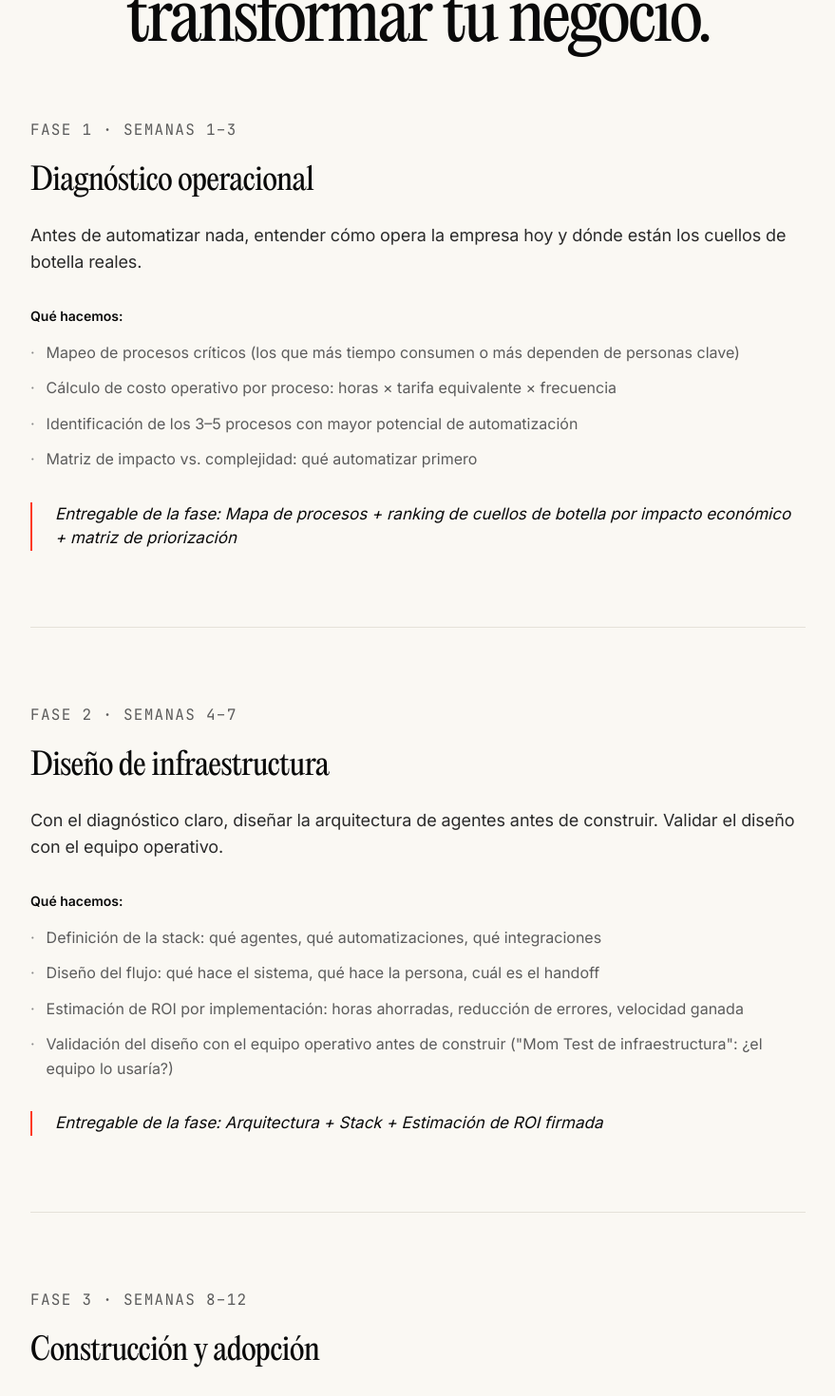
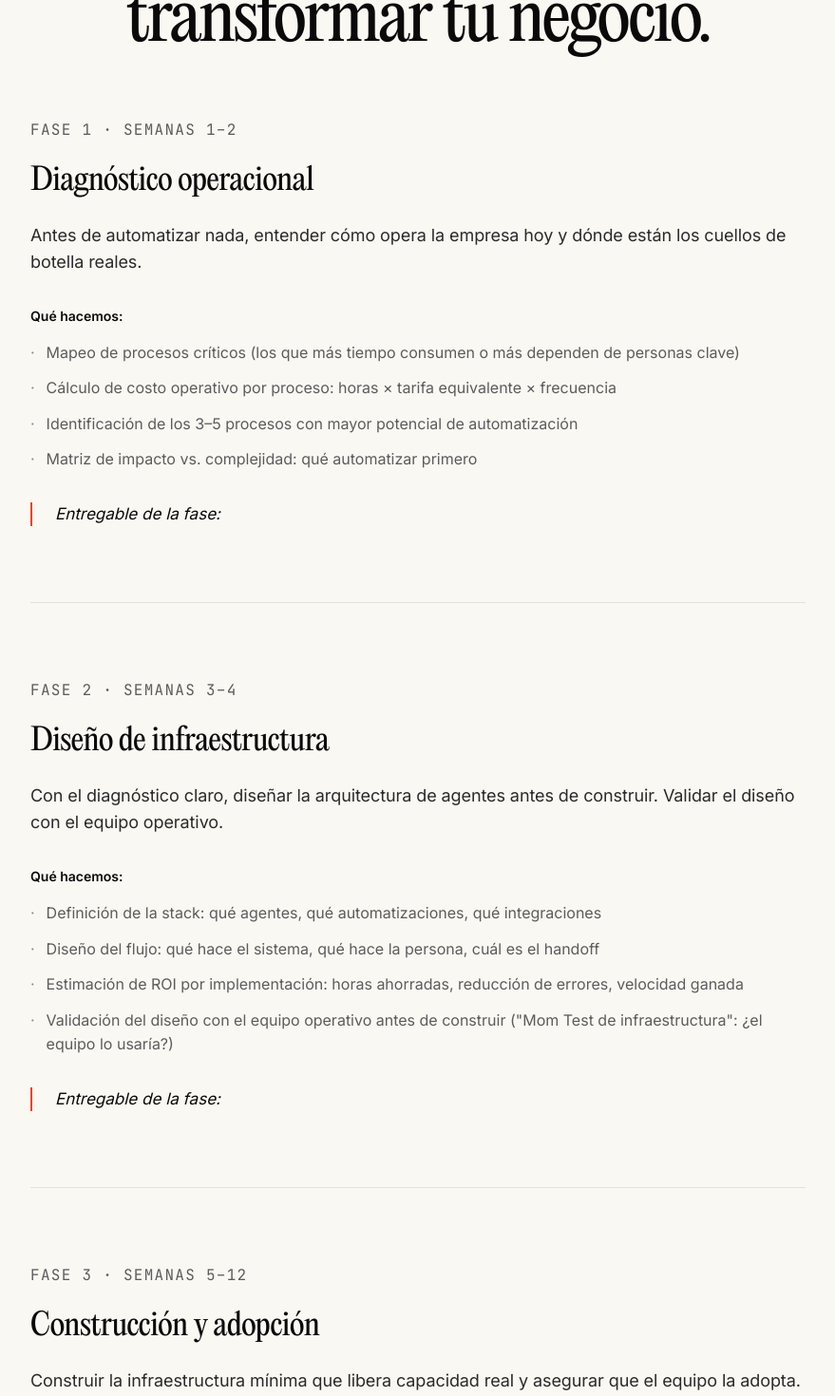
Before and after one commit to dami-novolabs/landingb2b, a Next.js app: page /opera in a window 1280 px wide. Shown: the part 4680-6150 px from the top of the page at 95% size, without its empty margins (200-1079 px from the left). Built offline with nearby package versions, Linux system fonts and the light colour scheme.

Commit message:
feat: adjust phase timelines in HowWeWork component
Co-authored-by: Dami <102418453+dami-novolabs@users.noreply.github.com>

```diff
--- a/src/components/opera/HowWeWork.tsx
+++ b/src/components/opera/HowWeWork.tsx
@@ -3,7 +3,7 @@ import { Eyebrow } from "@/components/ui/Eyebrow";
 
 const PHASES = [
   {
-    eyebrow: "FASE 1 · SEMANAS 1–3",
+    eyebrow: "FASE 1 · SEMANAs 1–2",
     title: "Diagnóstico operacional",
     intro:
       "Antes de automatizar nada, entender cómo opera la empresa hoy y dónde están los cuellos de botella reales.",
@@ -13,11 +13,9 @@ const PHASES = [
       "Identificación de los 3–5 procesos con mayor potencial de automatización",
       "Matriz de impacto vs. complejidad: qué automatizar primero",
     ],
-    deliverable:
-      "Mapa de procesos + ranking de cuellos de botella por impacto económico + matriz de priorización",
   },
   {
-    eyebrow: "FASE 2 · SEMANAS 4–7",
+    eyebrow: "FASE 2 · SEMANAS 3–4",
     title: "Diseño de infraestructura",
     intro:
       "Con el diagnóstico claro, diseñar la arquitectura de agentes antes de construir. Validar el diseño con el equipo operativo.",
@@ -27,10 +25,10 @@ const PHASES = [
       "Estimación de ROI por implementación: horas ahorradas, reducción de errores, velocidad ganada",
       'Validación del diseño con el equipo operativo antes de construir ("Mom Test de infraestructura": ¿el equipo lo usaría?)',
     ],
-    deliverable: "Arquitectura + Stack + Estimación de ROI firmada",
+
   },
   {
-    eyebrow: "FASE 3 · SEMANAS 8–12",
+    eyebrow: "FASE 3 · SEMANAS 5–12",
     title: "Construcción y adopción",
     intro:
       "Construir la infraestructura mínima que libera capacidad real y asegurar que el equipo la adopta.",
@@ -40,7 +38,6 @@ const PHASES = [
       "Documentación del sistema para que el equipo pueda mantenerlo",
       "Sesión de cierre: métricas reales vs. métricas proyectadas",
     ],
-    deliverable: "Sistema funcionando + documentación + métricas de impacto reales",
   },
 ];
 
```
